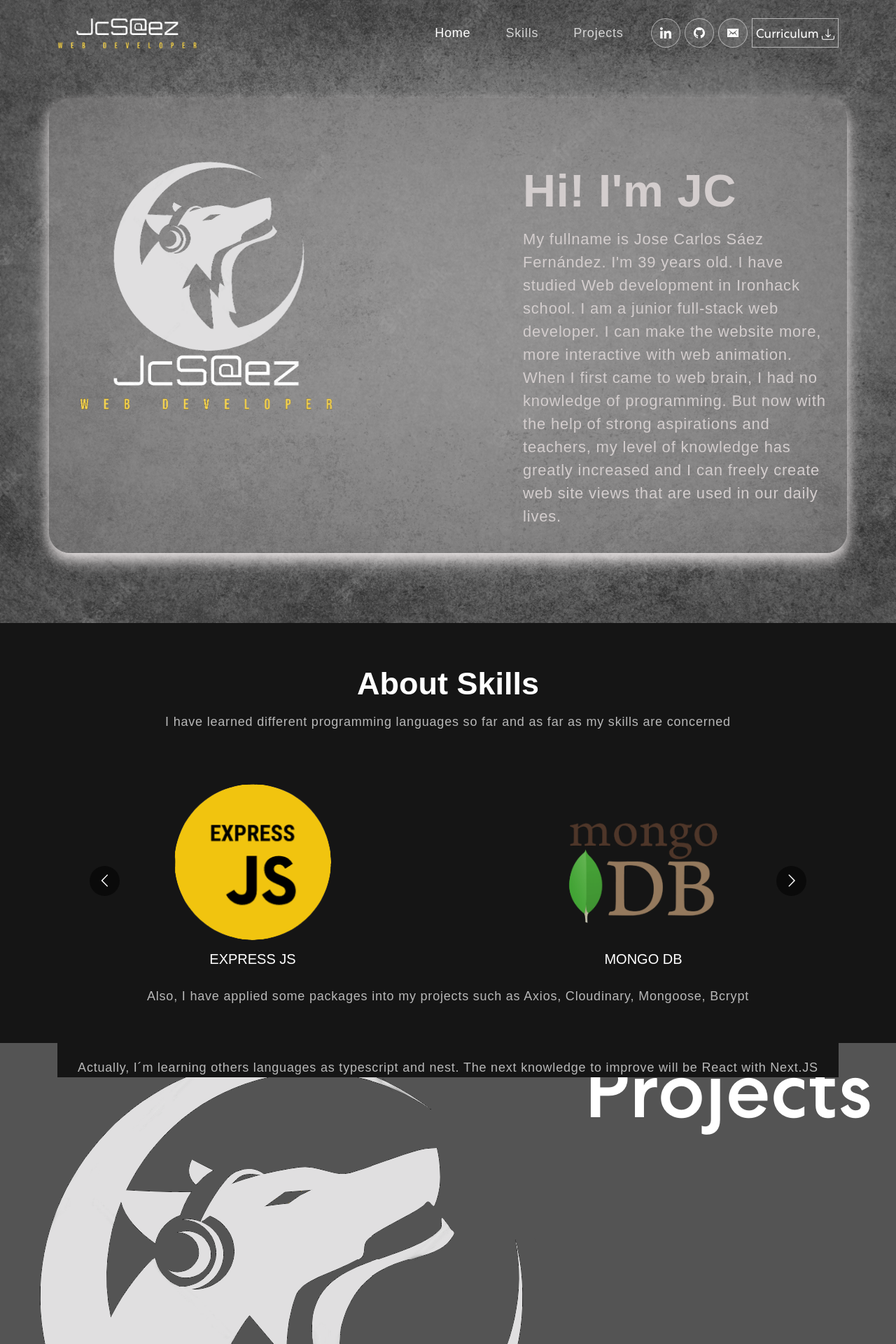
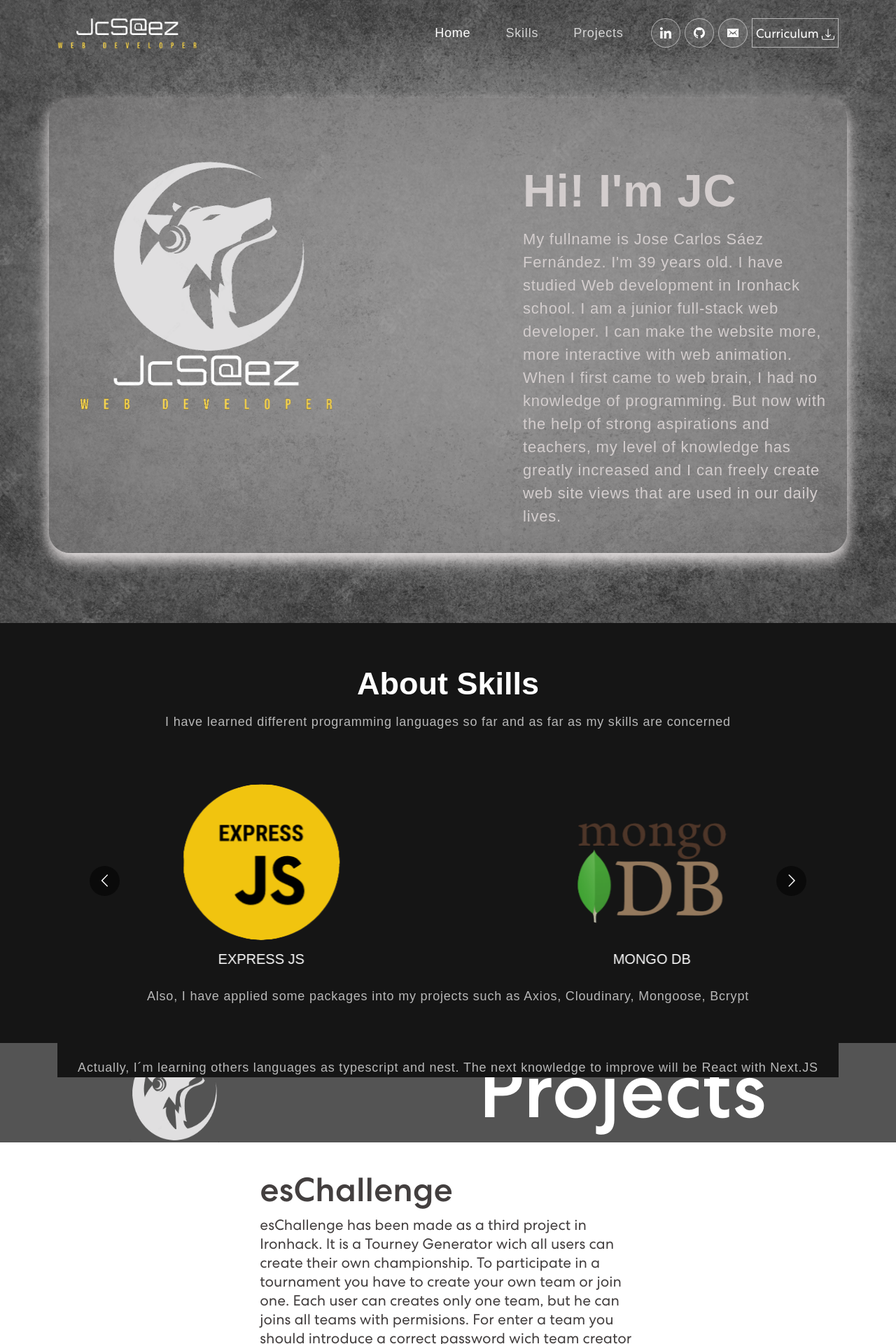
Before and after one commit to Josecarlossaez/portfolio, a React (Create React App) app in the folder portfolio-jc/: page / in a window 1280 px wide. Shown: the top 1920 px of the page at 70% size. Built offline with nearby package versions, Linux system fonts and the light colour scheme.

Commit message:
title ok

```diff
--- a/portfolio-jc/src/App.css
+++ b/portfolio-jc/src/App.css
@@ -425,7 +425,7 @@ nav.navbar .navbar-toggler[aria-expanded="true"] .navbar-toggler-icon {
   background-color: rgb(236, 236, 236);
 }
 .title-projects img{
-  width:auto;
+  width:10%;
   height:auto;
 
 }
--- a/portfolio-jc/src/components/Banner.jsx
+++ b/portfolio-jc/src/components/Banner.jsx
@@ -11,7 +11,7 @@ function Banner() {
 
 
   return (
-    <section className="banner" id="home" style={{display:"flex", justifyContent:"center"}}>
+    <section className="banner" id="home" >
       <Container id="cont" >
         <Row className="main-banner" >
           <Col xs={12} md={6} xl={7}>
```
